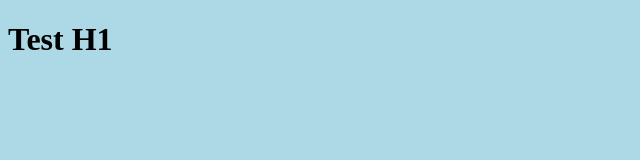
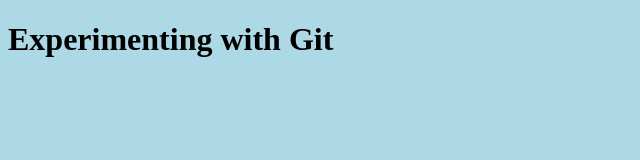
Before and after one commit to BobbyJ0nes/Git_lecture, a plain HTML site: page index.html in a window 1280 px wide. Shown: the whole page, without its empty margins (0-640 px from the left). Drawn offline with Linux system fonts and the light colour scheme.

Commit message:
I acc dk

```diff
--- a/index.html
+++ b/index.html
@@ -2,7 +2,7 @@
 <html>
 <head>
     <link rel="stylesheet" href="main.css">
-    <title>Test Website</title>
+    <title>Git Test Website</title>
 </head>
-    <h1>Test H1</h1>
+    <h1>Experimenting with Git</h1>
 </html>
```
